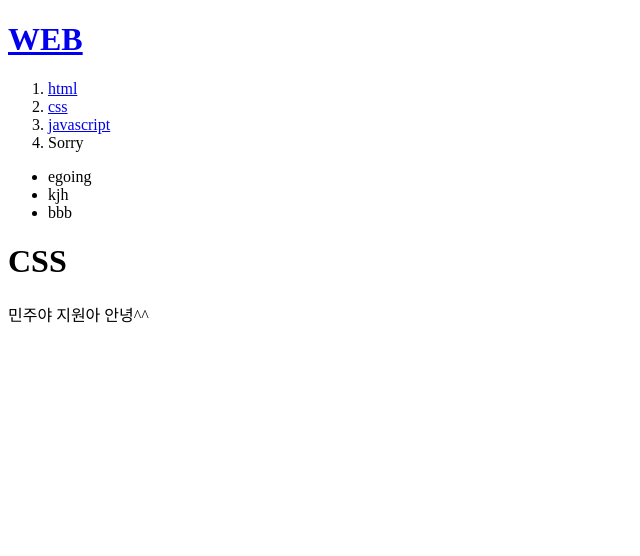
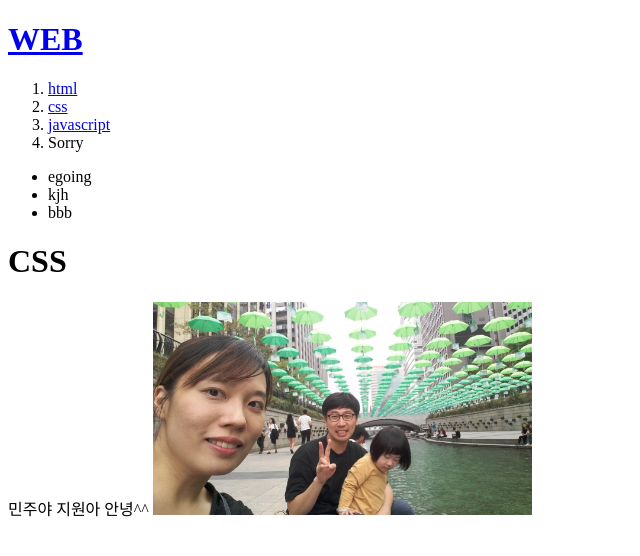
Before and after one commit to kjhlobe7/Tutorial, a plain HTML site: page 2.html in a window 1280 px wide. Shown: the whole page, without its empty margins (0-640 px from the left). Drawn offline with Linux system fonts and the light colour scheme.

Commit message:
2.html change, add 우리jpg

```diff
--- a/2.html
+++ b/2.html
@@ -23,5 +23,6 @@
 
 <h1> CSS </h1>
 민주야 지원아 안녕^^
+<img src="우리.jpg" width="30%">
 </body>
 </html>
```
Also changed, not shown: 우리.jpg (added).
